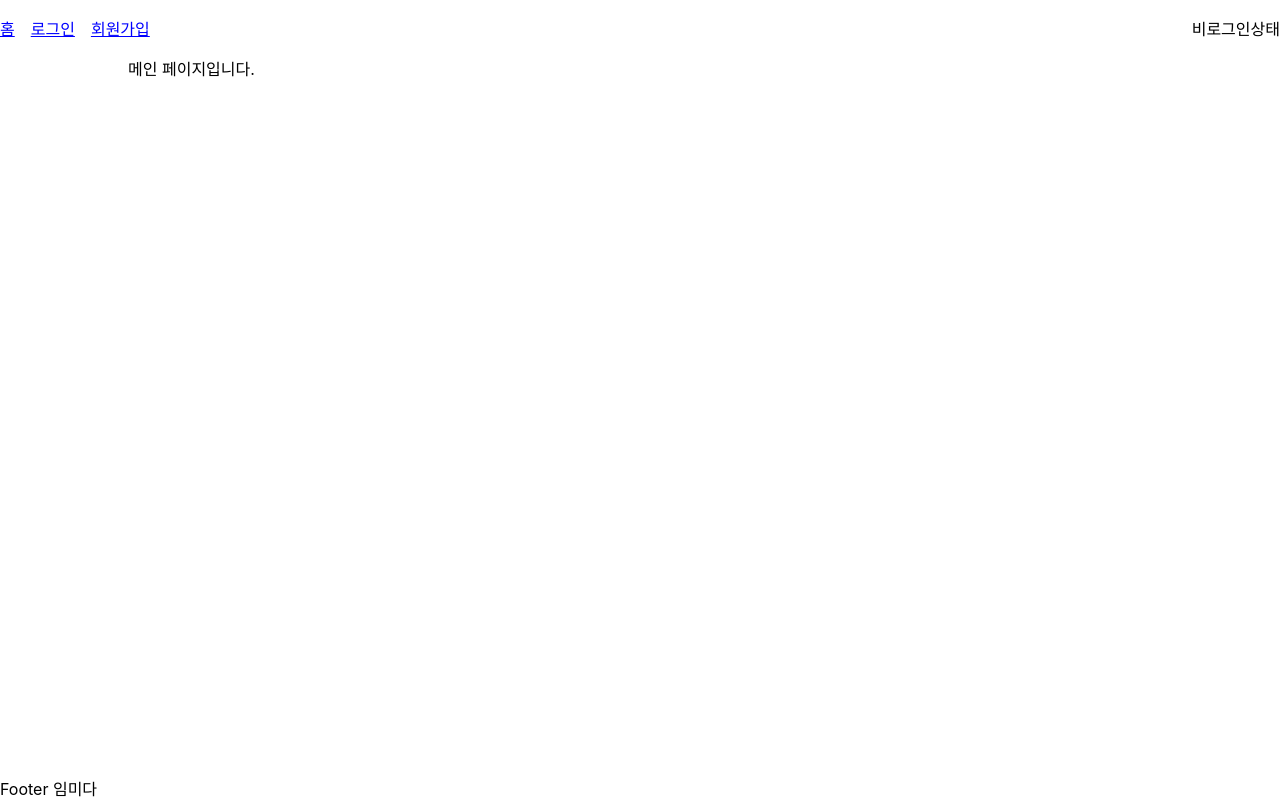
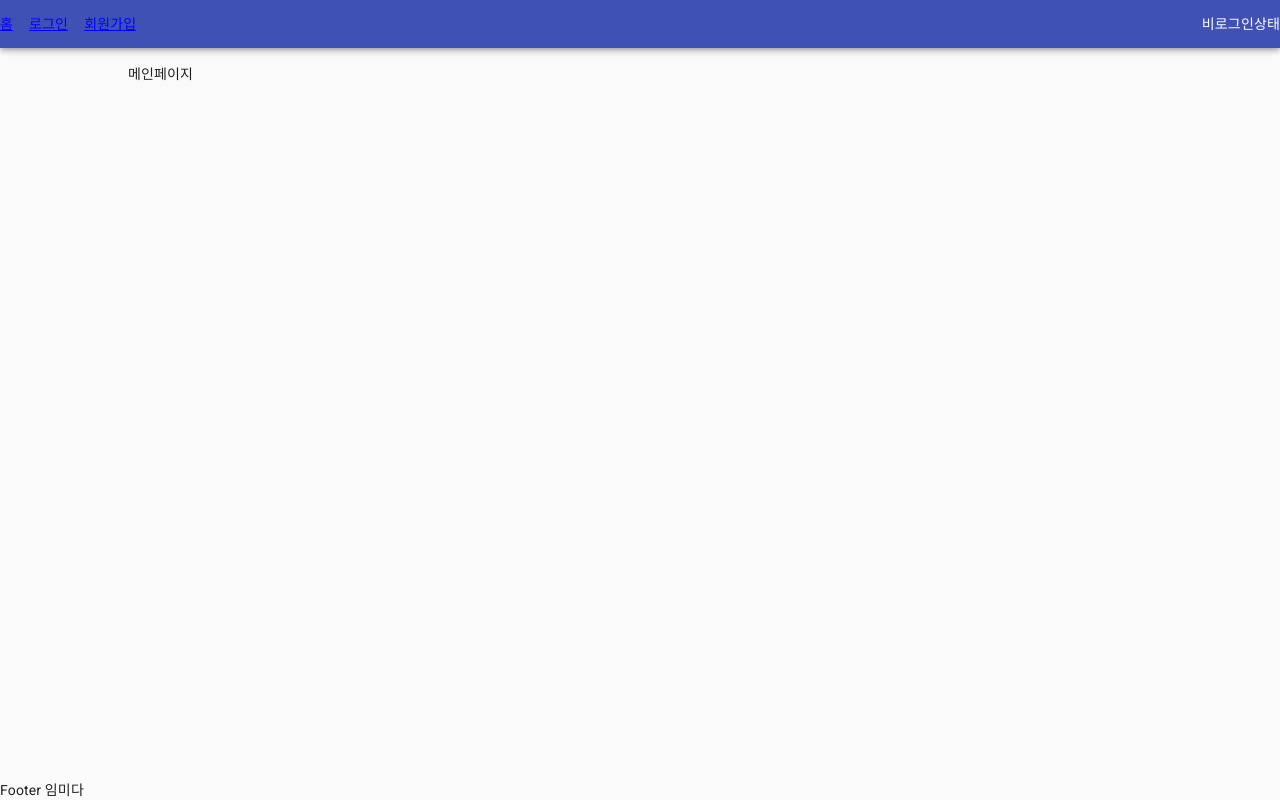
Before and after one commit to 5A-PROJECT/STOCK-GENIE, a React (Create React App) app in the folder frontend/: page / in a window 1280 px wide. Built offline with nearby package versions, Linux system fonts and the light colour scheme.

Commit message:
스크롤 Nav 구성

```diff
--- a/frontend/public/index.html
+++ b/frontend/public/index.html
@@ -1,5 +1,5 @@
 <!DOCTYPE html>
-<html lang="en">
+<html lang="ko">
   <head>
     <meta charset="utf-8" />
     <link rel="icon" href="%PUBLIC_URL%/favicon.ico" />
--- a/frontend/src/index.js
+++ b/frontend/src/index.js
@@ -10,13 +10,13 @@ import RootStore from './stores/RootStore';
 const root = new RootStore();
 
 ReactDOM.render(
-  <React.StrictMode>
-    <Provider {...root}>
-      <Router>
-        <App />
-      </Router>
-    </Provider>
-  </React.StrictMode>,
+  // <React.StrictMode>
+  <Provider {...root}>
+    <Router>
+      <App />
+    </Router>
+  </Provider>,
+  // </React.StrictMode >
   document.getElementById('root'),
 );
 
--- a/frontend/src/organisms/CustomAppBar/AppBarContainer.js
+++ b/frontend/src/organisms/CustomAppBar/AppBarContainer.js
@@ -1,9 +1,26 @@
 import React, { useEffect } from 'react';
 import { inject, observer } from 'mobx-react';
+import AppBar from '@material-ui/core/AppBar';
+import Toolbar from '@material-ui/core/Toolbar';
+import CssBaseline from '@material-ui/core/CssBaseline';
+import HideOnScroll from './HideOnScroll';
 import AppBarTemplate from './AppBarTemplate';
 
-function AppBarContainer({ authStore }) {
-  const { isLoggedIn, logout, loggedInUser } = authStore;
+function ScrollWrapper(props) {
+  return (
+    <>
+      <CssBaseline />
+      <HideOnScroll {...props}>
+        <AppBar>{props.children}</AppBar>
+      </HideOnScroll>
+      <Toolbar />
+    </>
+  );
+}
+
+function AppBarContainer(props) {
+  const { authStore } = props;
+  const { isLoggedIn, logout, loggedInUser } = props.authStore;
   useEffect(() => {
     console.log('AppBar render');
     const token = sessionStorage.getItem('access_token');
@@ -14,7 +31,11 @@ function AppBarContainer({ authStore }) {
     }
   }, [authStore]);
 
-  return <AppBarTemplate isLoggedIn={isLoggedIn} logout={logout} />;
+  return (
+    <ScrollWrapper {...props}>
+      <AppBarTemplate isLoggedIn={isLoggedIn} logout={logout} />
+    </ScrollWrapper>
+  );
 }
 
 export default inject('authStore')(observer(AppBarContainer));
--- /dev/null
+++ b/frontend/src/organisms/CustomAppBar/HideOnScroll.js
@@ -0,0 +1,29 @@
+import React from 'react';
+import useScrollTrigger from '@material-ui/core/useScrollTrigger';
+import PropTypes from 'prop-types';
+import Slide from '@material-ui/core/Slide';
+
+function HideOnScroll(props) {
+  const { children, window } = props;
+  // Note that you normally won't need to set the window ref as useScrollTrigger
+  // will default to window.
+  // This is only being set here because the demo is in an iframe.
+  const trigger = useScrollTrigger({ target: window ? window() : undefined });
+
+  return (
+    <Slide appear={false} direction="down" in={!trigger}>
+      {children}
+    </Slide>
+  );
+}
+
+HideOnScroll.propTypes = {
+  children: PropTypes.element.isRequired,
+  /**
+   * Injected by the documentation to work in an iframe.
+   * You won't need it on your project.
+   */
+  window: PropTypes.func,
+};
+
+export default HideOnScroll;
--- a/frontend/src/pages/home/Main/index.js
+++ b/frontend/src/pages/home/Main/index.js
@@ -9,7 +9,7 @@ const MainPageWrapper = styled.div`
 function MainPage() {
   return (
     <MainPageWrapper>
-      <section>메인 페이지입니다.</section>
+      <section>메인페이지</section>
     </MainPageWrapper>
   );
 }
```
